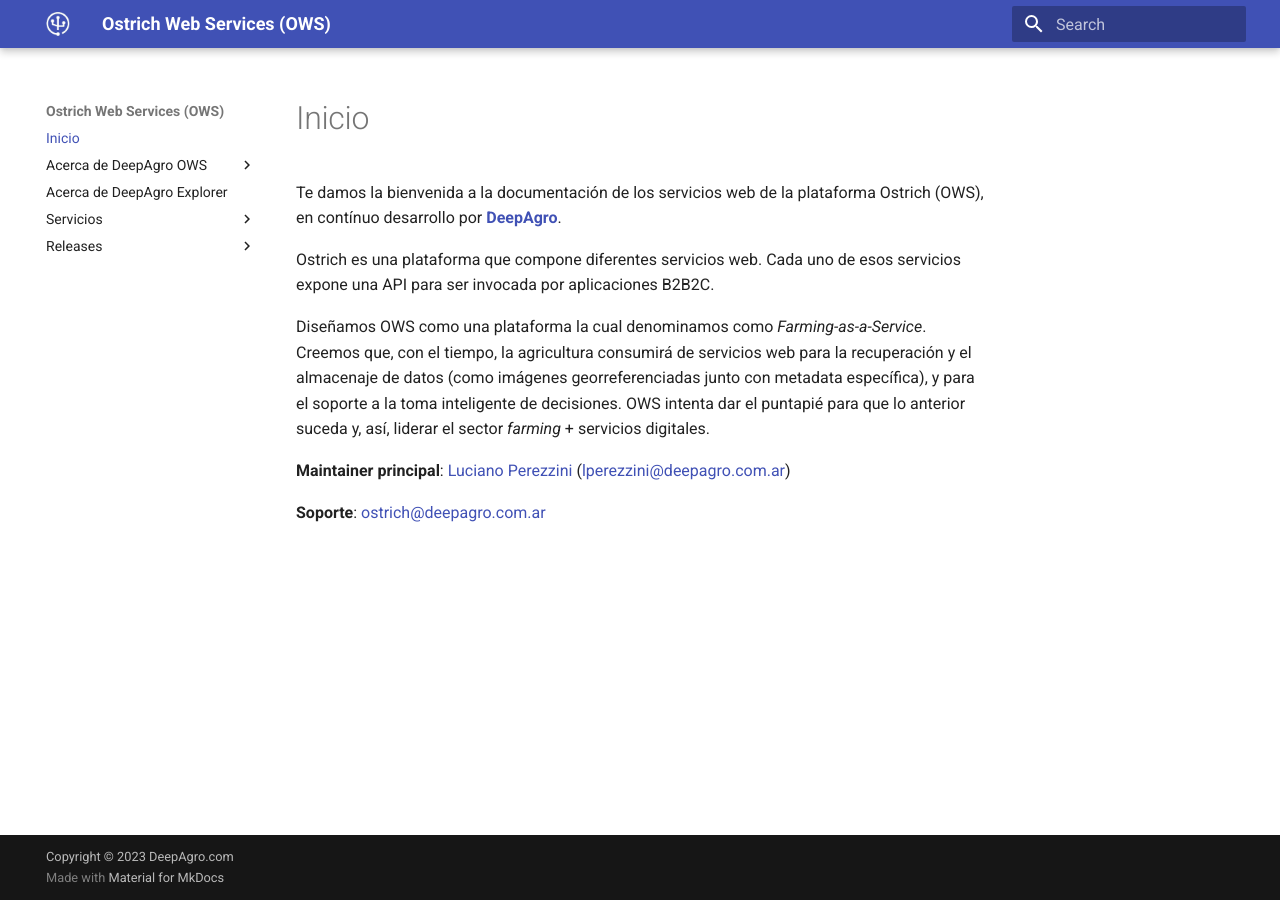
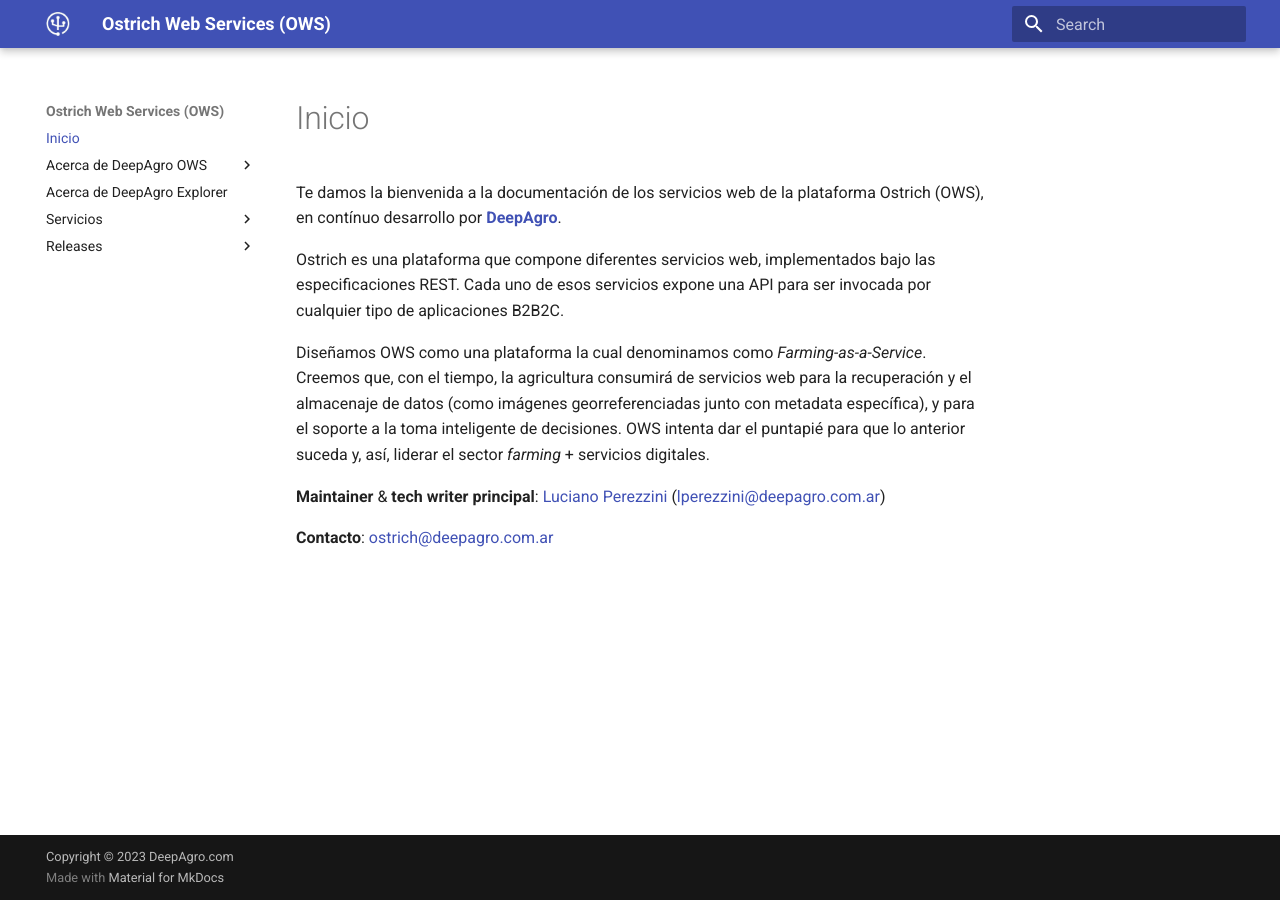
Before and after one commit to deepagro/ows_docs, an MkDocs documentation site: the page built from docs/index.md, in a window 1280 px wide. Built offline with MkDocs 1.6.1 and Material for MkDocs 9.7.7, drawn with Linux system fonts in a browser that asks for light colours.

Commit message:
Add REST spec. Update maintainer

```diff
--- a/docs/index.md
+++ b/docs/index.md
@@ -1,9 +1,9 @@
 Te damos la bienvenida a la documentación de los servicios web de la plataforma Ostrich (OWS), en contínuo desarrollo por [**DeepAgro**](https://deepagro.com).
 
-Ostrich es una plataforma que compone diferentes servicios web. Cada uno de esos servicios expone una API para ser invocada por aplicaciones B2B2C.
+Ostrich es una plataforma que compone diferentes servicios web, implementados bajo las especificaciones REST. Cada uno de esos servicios expone una API para ser invocada por cualquier tipo de aplicaciones B2B2C.
 
 Diseñamos OWS como una plataforma la cual denominamos como *Farming-as-a-Service*. Creemos que, con el tiempo, la agricultura consumirá de servicios web para la recuperación y el almacenaje de datos (como imágenes georreferenciadas junto con metadata específica), y para el soporte a la toma inteligente de decisiones. OWS intenta dar el puntapié para que lo anterior suceda y, así, liderar el sector *farming* + servicios digitales.
 
-**Maintainer principal**: [Luciano Perezzini](https://github.com/perezzini) ([lperezzini@deepagro.com.ar](mailto:lperezzini@deepagro.com.ar))
+**Maintainer** & **tech writer principal**: [Luciano Perezzini](https://github.com/perezzini) ([lperezzini@deepagro.com.ar](mailto:lperezzini@deepagro.com.ar))
 
-**Soporte**: [ostrich@deepagro.com.ar](mailto:ostrich@deepagro.com.ar)
+**Contacto**: [ostrich@deepagro.com.ar](mailto:ostrich@deepagro.com.ar)
```
